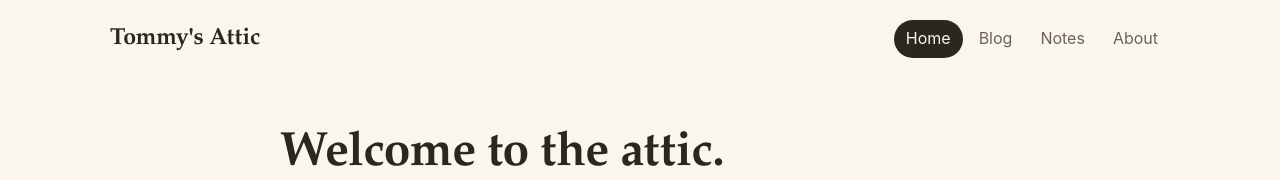
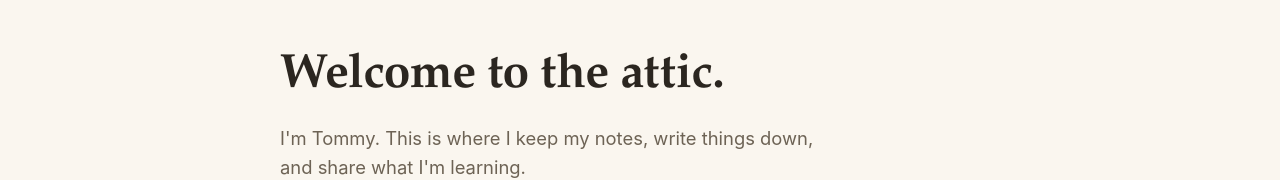
Before and after one commit to hsu26zq/tommy-attic, a Next.js app in the folder frontend/: page / in a window 1280 px wide. Shown: the top 180 px of the page. Built offline with nearby package versions, Linux system fonts and the light colour scheme; no server answers; the database is empty.

Commit message:
Remove header
Co-Authored-By: Claude Opus 5.5 <noreply@anthropic.com>
Claude-Session: https://claude.ai/code/session_01NQqftpfNBPNzBLDB7eL9xM

```diff
--- a/frontend/package.json
+++ b/frontend/package.json
@@ -8,6 +8,7 @@
     "postinstall": "node -e \"require('fs').mkdirSync('public',{recursive:true});require('fs').copyFileSync('node_modules/pdfjs-dist/legacy/build/pdf.worker.min.mjs','public/pdf.worker.min.mjs')\""
   },
   "dependencies": {
+    "@blocknote/code-block": "^0.57.0",
     "@blocknote/core": "^0.57.0",
     "@blocknote/mantine": "^0.57.0",
     "@blocknote/react": "^0.57.0",
--- a/frontend/src/app/layout.tsx
+++ b/frontend/src/app/layout.tsx
@@ -1,7 +1,6 @@
 import type { Metadata } from "next";
 import "@mantine/core/styles.css";
 import "./globals.css";
-import Header from "@/components/Header";
 
 export const metadata: Metadata = {
   title: { default: "Tommy's Attic", template: "%s · Tommy's Attic" },
@@ -12,7 +11,6 @@ export default function RootLayout({ children }: { children: React.ReactNode })
   return (
     <html lang="en">
       <body>
-        <Header />
         <main>{children}</main>
         <footer className="site-footer">
           <p>© {new Date().getFullYear()} Tommy · Tommy&apos;s Attic</p>
```
Also changed, not shown: 1 other file (tests, documents, lock files or other folders).
